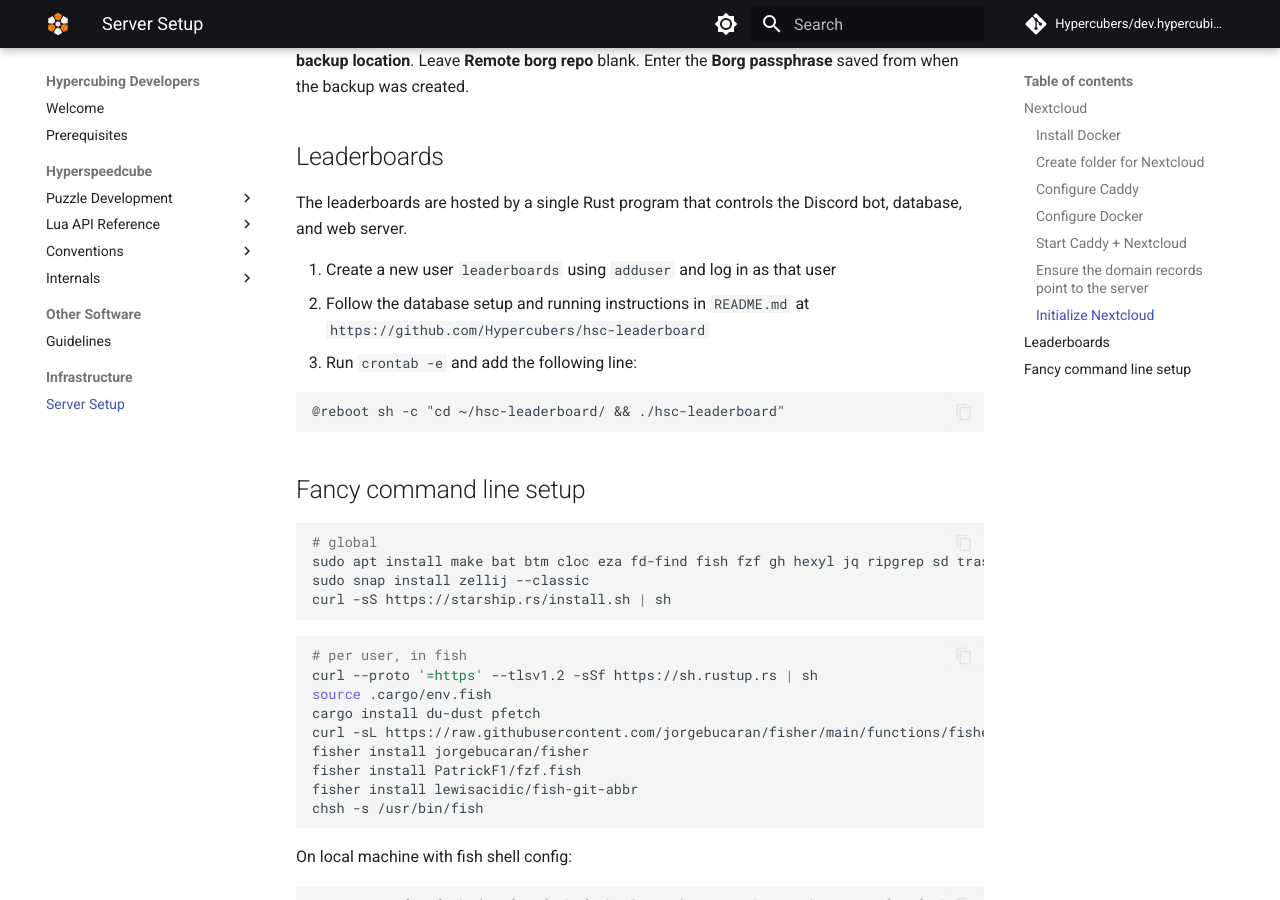
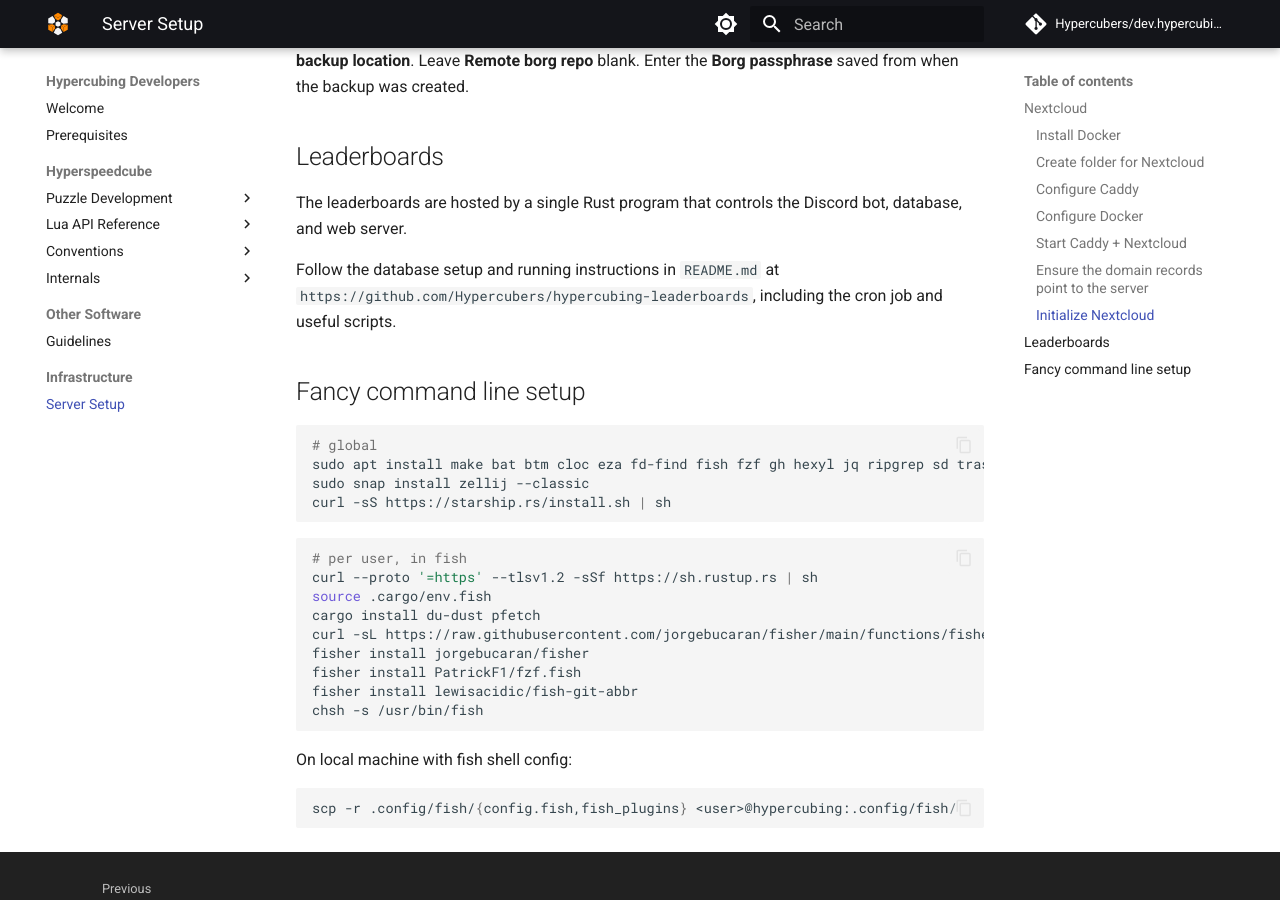
Before and after one commit to Hypercubers/dev.hypercubing.xyz, an MkDocs documentation site: the page built from docs/infrastructure/server.md, in a window 1280 px wide and 900 px high, scrolled down 4167 px. Built offline with MkDocs 1.6.1 and Material for MkDocs 9.7.7, drawn with Linux system fonts in a browser that asks for light colours; comment, search, counter and statistics services are not loaded.

Commit message:
Move leaderboards setup instructions to lb repo

````diff
--- a/docs/infrastructure/server.md
+++ b/docs/infrastructure/server.md
@@ -172,13 +172,7 @@
 
 The leaderboards are hosted by a single Rust program that controls the Discord bot, database, and web server.
 
-1. Create a new user `leaderboards` using `adduser` and log in as that user
-1. Follow the database setup and running instructions in `README.md` at `https://github.com/Hypercubers/hsc-leaderboard`
-2. Run `crontab -e` and add the following line:
-
-```cron
-@reboot sh -c "cd ~/hsc-leaderboard/ && ./hsc-leaderboard"
-```
+Follow the database setup and running instructions in `README.md` at `https://github.com/Hypercubers/hypercubing-leaderboards`, including the cron job and useful scripts.
 
 ## Fancy command line setup
 
````
